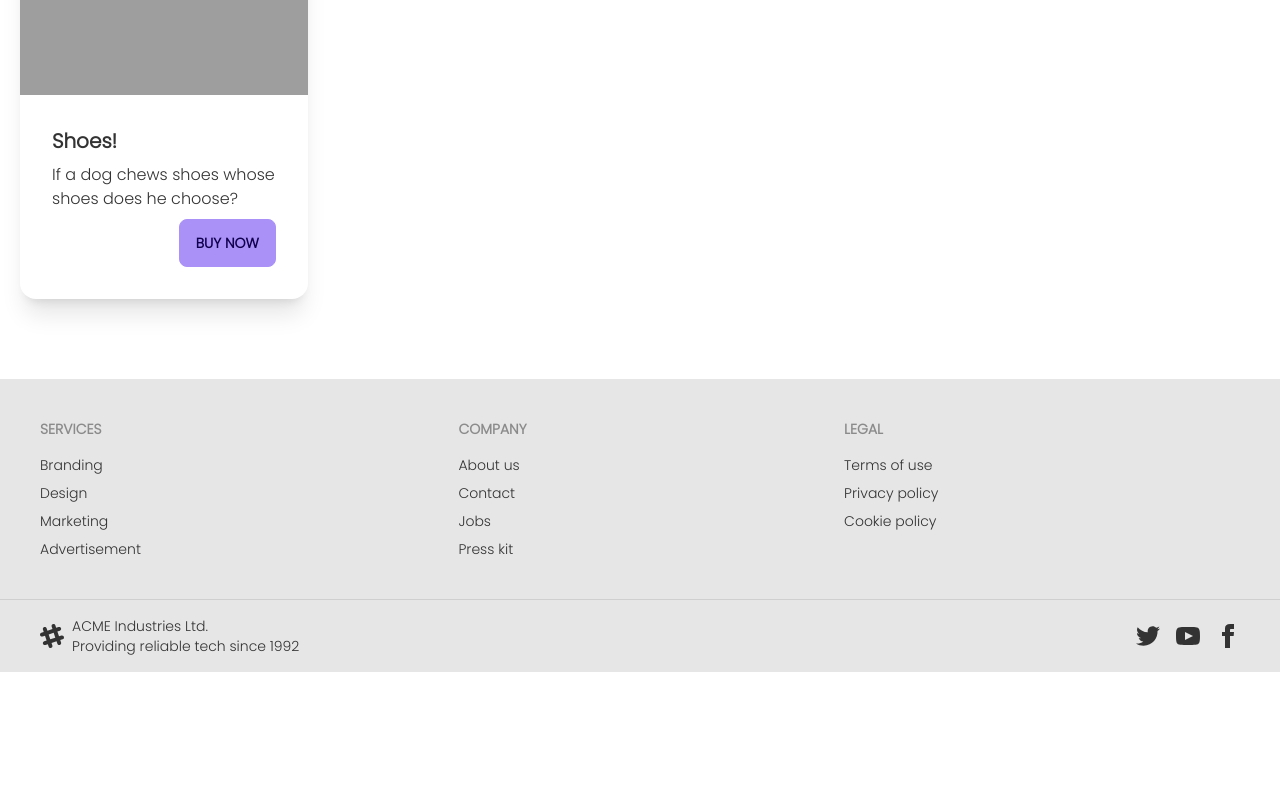
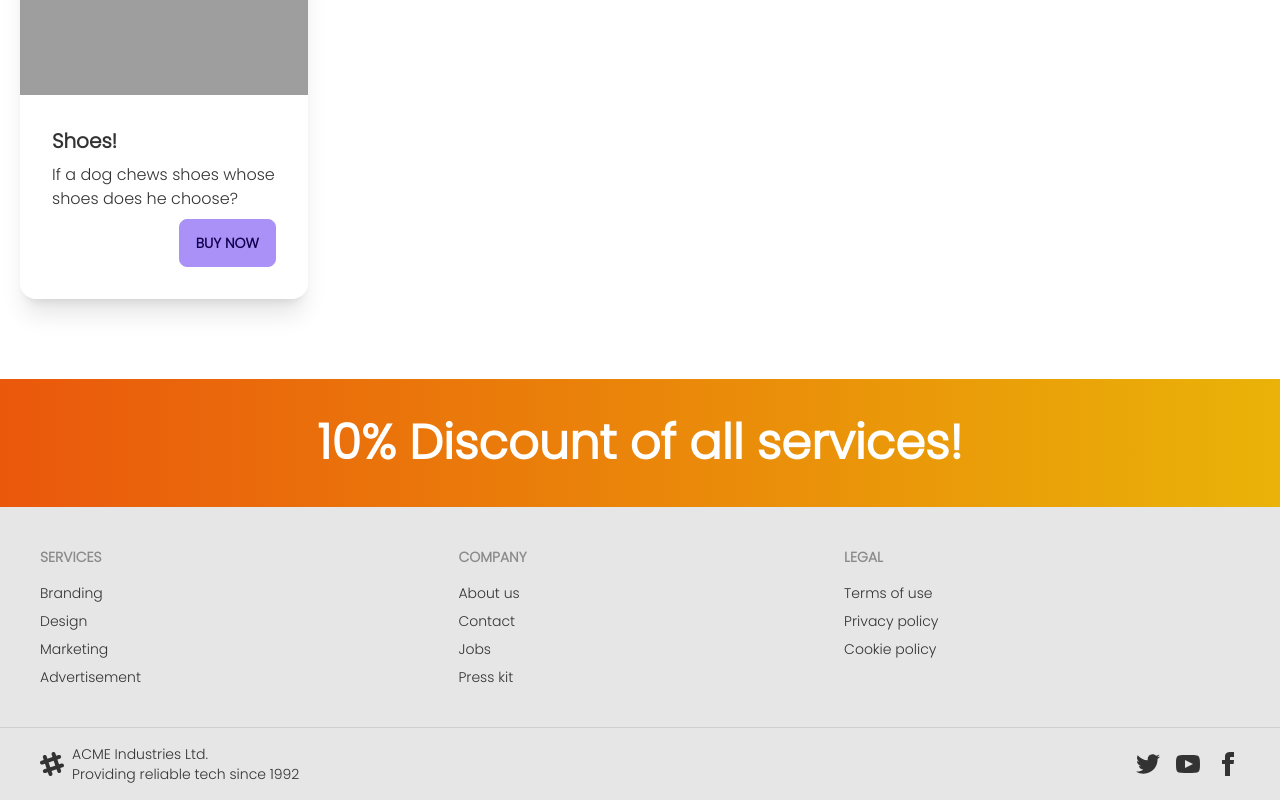
Before and after one commit to SalehAhmed19/Mehraf-All-IT-Solutions, a React (Create React App) app: page / in a window 1280 px wide. Shown: the part 1071-1871 px from the top of the page. Before the commit the page ends 1743 px from the top, so only its background shows below. Built offline with nearby package versions, Linux system fonts and the light colour scheme; grey boxes are pictures that could not be loaded.

Commit message:
discount section added

```diff
--- a/src/Pages/Home/Banner/Banner.jsx
+++ b/src/Pages/Home/Banner/Banner.jsx
@@ -1,6 +1,5 @@
 import React from "react";
 import "./Banner.css";
-import banner from "../../../Assets/images/banner.png";
 
 const Banner = () => {
   return (
--- /dev/null
+++ b/src/Pages/Home/Discount/Discount.jsx
@@ -0,0 +1,13 @@
+import React from "react";
+
+const Discount = () => {
+  return (
+    <div className="p-10 bg-gradient-to-r from-orange-600 to-yellow-500">
+      <h1 className="text-5xl font-bold text-center text-white">
+        10% Discount of all services!
+      </h1>
+    </div>
+  );
+};
+
+export default Discount;
--- a/src/Pages/Home/Home/Home.jsx
+++ b/src/Pages/Home/Home/Home.jsx
@@ -1,5 +1,6 @@
 import React from "react";
 import Banner from "../Banner/Banner";
+import Discount from "../Discount/Discount";
 import Freatured from "../Featured/Freatured";
 
 const Home = () => {
@@ -7,6 +8,7 @@ const Home = () => {
     <div>
       <Banner />
       <Freatured />
+      <Discount />
     </div>
   );
 };
```
